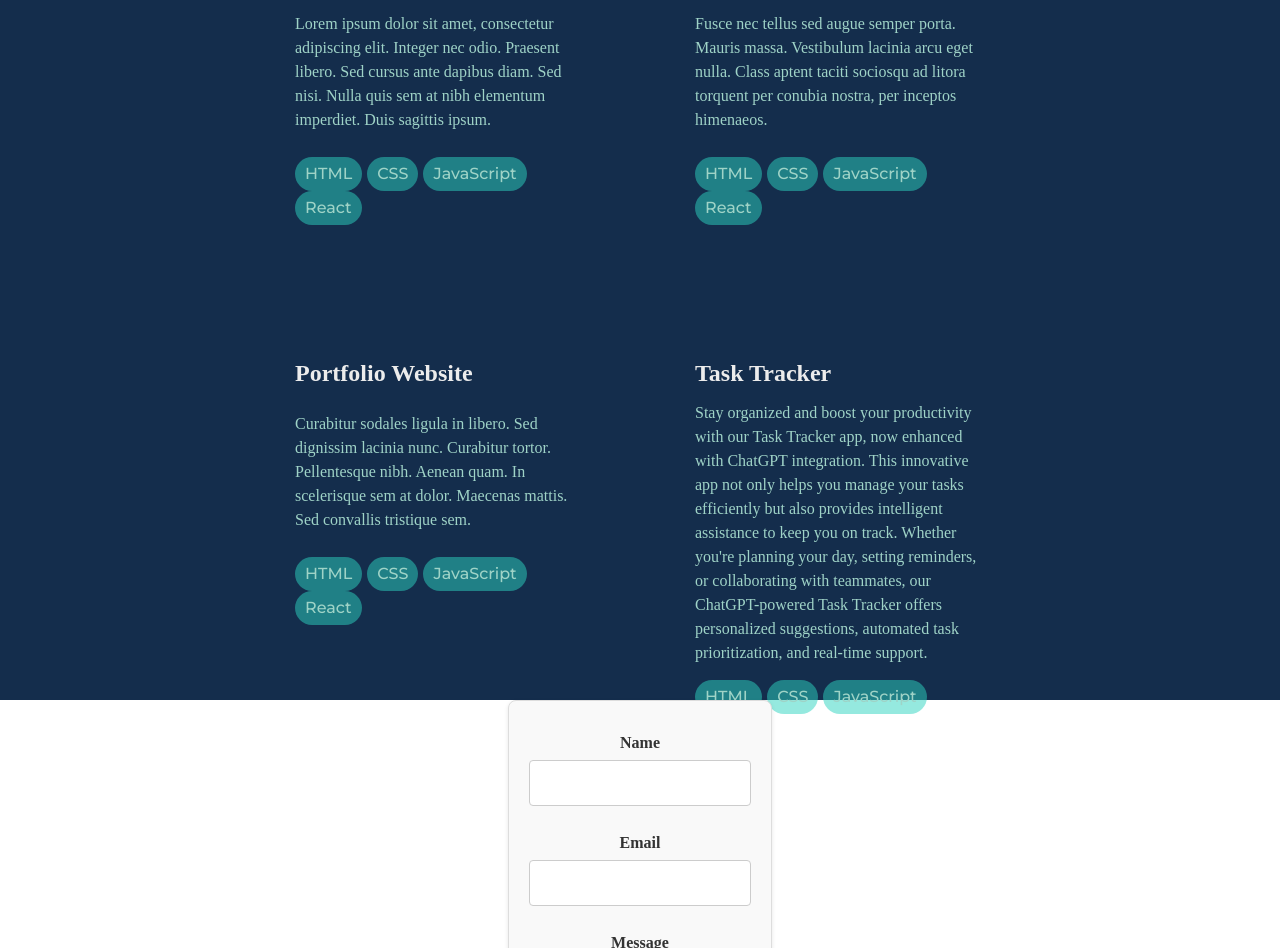
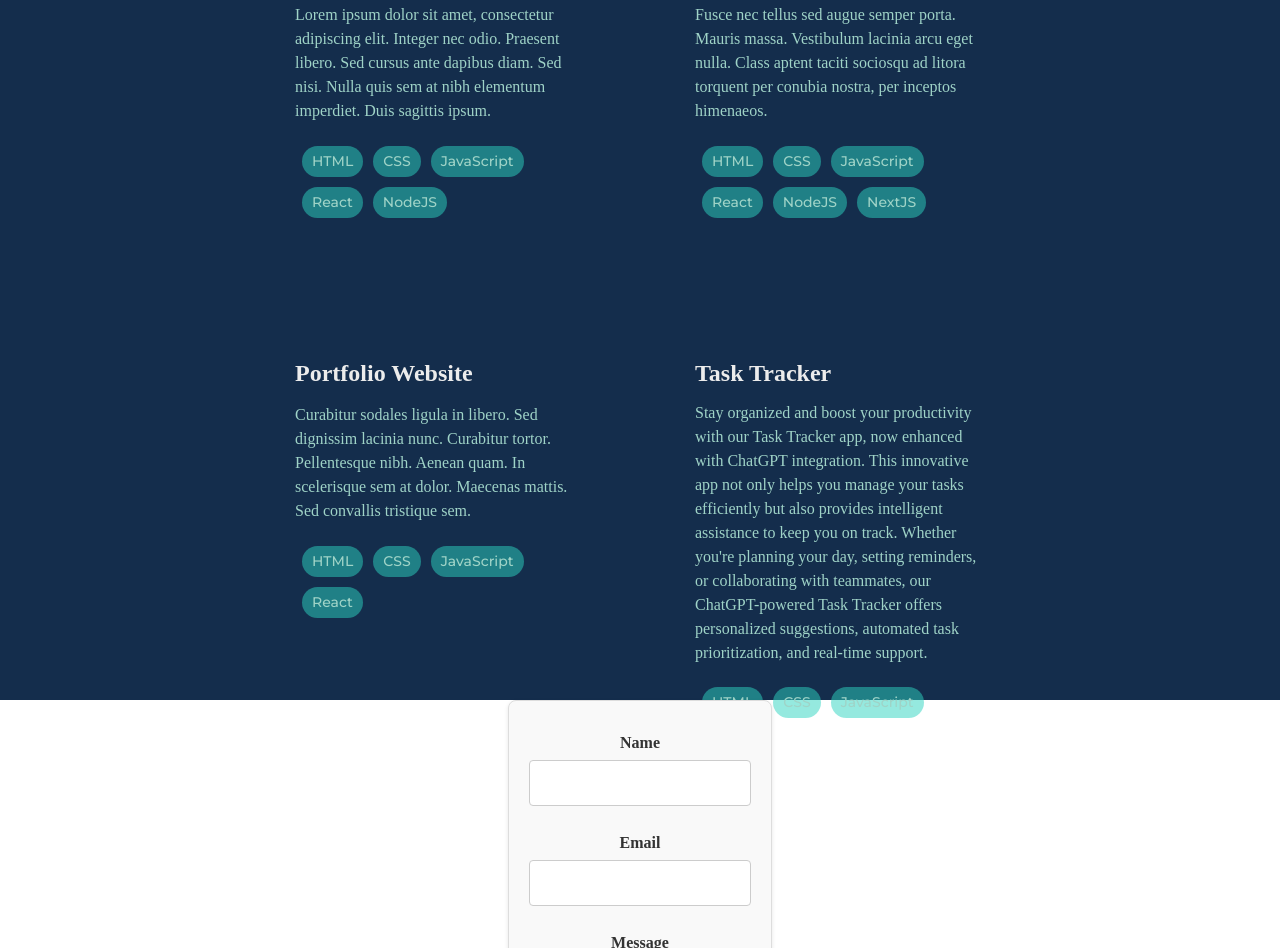
Before and after one commit to BuraYu/portfolio, a React (Create React App) app: page / in a window 1280 px wide. Shown: the part 1700-2648 px from the top of the page. Built offline with nearby package versions, Linux system fonts and the light colour scheme; no server answers.

Commit message:
add objects for projects in Project component

```diff
--- a/src/components/modal/Modal.js
+++ b/src/components/modal/Modal.js
@@ -9,17 +9,15 @@ const Modal = ({ isOpen, onClose, children }) => {
     <div className="modal">
       <div className="modal__content">
         <img src={smoker} className="smoker" />
-        {/* {children}
-        {console.log(children[0].props.children)} */}
-
         <div className="modal__description">
           <h3 className="project__title">{children[0].props.children}</h3>
           <p className="project__description">{children[1].props.children}</p>
           <ul className="project__technologies">
-            <li className="project__technology">HTML</li>
-            <li className="project__technology">CSS</li>
-            <li className="project__technology">JavaScript</li>
-            <li className="project__technology">React</li>
+            {children[2].props.children.map((element, index) => (
+              <li key={index} className="project__technology">
+                {element}
+              </li>
+            ))}
           </ul>
 
           <div className="modal__links">
--- a/src/components/projects/Projects.jsx
+++ b/src/components/projects/Projects.jsx
@@ -10,6 +10,7 @@ const Projects = () => {
 
   const handleClick = (project) => {
     setSelectedProject(project);
+    console.log(project);
     setIsOpen(true);
   };
 
@@ -21,16 +22,19 @@ const Projects = () => {
   const project1 = {
     title: "Weather Dashboard",
     description: `Lorem ipsum dolor sit amet, consectetur adipiscing elit. Integer nec odio. Praesent libero. Sed cursus ante dapibus diam. Sed nisi. Nulla quis sem at nibh elementum imperdiet. Duis sagittis ipsum.`,
+    techStack: ["HTML", "CSS", "JavaScript", "React", "NodeJS"],
   };
 
   const project2 = {
     title: "Expense Tracker",
     description: `Fusce nec tellus sed augue semper porta. Mauris massa. Vestibulum lacinia arcu eget nulla. Class aptent taciti sociosqu ad litora torquent per conubia nostra, per inceptos himenaeos.`,
+    techStack: ["HTML", "CSS", "JavaScript", "React", "NodeJS", "NextJS"],
   };
 
   const project3 = {
     title: "Portfolio Website",
     description: `Curabitur sodales ligula in libero. Sed dignissim lacinia nunc. Curabitur tortor. Pellentesque nibh. Aenean quam. In scelerisque sem at dolor. Maecenas mattis. Sed convallis tristique sem.`,
+    techStack: ["HTML", "CSS", "JavaScript", "React"],
   };
 
   const project4 = {
@@ -42,6 +46,7 @@ const Projects = () => {
   your day, setting reminders, or collaborating with teammates, our
   ChatGPT-powered Task Tracker offers personalized suggestions,
   automated task prioritization, and real-time support.`,
+    techStack: ["HTML", "CSS", "JavaScript"],
   };
 
   return (
@@ -51,20 +56,22 @@ const Projects = () => {
           <h3 className="project__title">{project1.title}</h3>
           <p className="project__description">{project1.description}</p>
           <ul className="project__technologies">
-            <li className="project__technology">HTML</li>
-            <li className="project__technology">CSS</li>
-            <li className="project__technology">JavaScript</li>
-            <li className="project__technology">React</li>
+            {project1.techStack.map((element, index) => (
+              <li key={index} className="project__technology">
+                {element}
+              </li>
+            ))}
           </ul>
         </div>
         <div className="project" onClick={() => handleClick(project2)}>
           <h3 className="project__title">{project2.title}</h3>
           <p className="project__description">{project2.description}</p>
           <ul className="project__technologies">
-            <li className="project__technology">HTML</li>
-            <li className="project__technology">CSS</li>
-            <li className="project__technology">JavaScript</li>
-            <li className="project__technology">React</li>
+            {project2.techStack.map((element, index) => (
+              <li key={index} className="project__technology">
+                {element}
+              </li>
+            ))}
           </ul>
         </div>
       </div>
@@ -73,26 +80,29 @@ const Projects = () => {
           <h3 className="project__title">{project3.title}</h3>
           <p className="project__description">{project3.description}</p>
           <ul className="project__technologies">
-            <li className="project__technology">HTML</li>
-            <li className="project__technology">CSS</li>
-            <li className="project__technology">JavaScript</li>
-            <li className="project__technology">React</li>
+            {project3.techStack.map((element, index) => (
+              <li key={index} className="project__technology">
+                {element}
+              </li>
+            ))}
           </ul>
         </div>
         <div className="project" onClick={() => handleClick(project4)}>
           <h3 className="project__title">{project4.title}</h3>
           <p className="project__description">{project4.description}</p>
           <ul className="project__technologies">
-            <li className="project__technology">HTML</li>
-            <li className="project__technology">CSS</li>
-            <li className="project__technology">JavaScript</li>
-            <li className="project__technology">React</li>
+            {project4.techStack.map((element, index) => (
+              <li key={index} className="project__technology">
+                {element}
+              </li>
+            ))}
           </ul>
         </div>
       </div>
       <Modal isOpen={isOpen} onClose={handleClose}>
         <h2>{selectedProject?.title}</h2>
         <p>{selectedProject?.description}</p>
+        <p>{selectedProject?.techStack}</p>
       </Modal>
     </div>
   );
--- a/src/components/projects/projects.css
+++ b/src/components/projects/projects.css
@@ -55,14 +55,15 @@
 
 .project__technologies {
   list-style-type: none;
-  padding: 0;
+  padding: 2px;
 }
 
 .project__technology {
   background-color: rgba(45, 212, 191, 0.5);
+  font-size: 14px;
   color: #9fd3c7;
   border-radius: 5555px;
   display: inline-block;
-  margin-right: 5px;
+  margin: 5px;
   padding: 5px 10px;
 }
```
